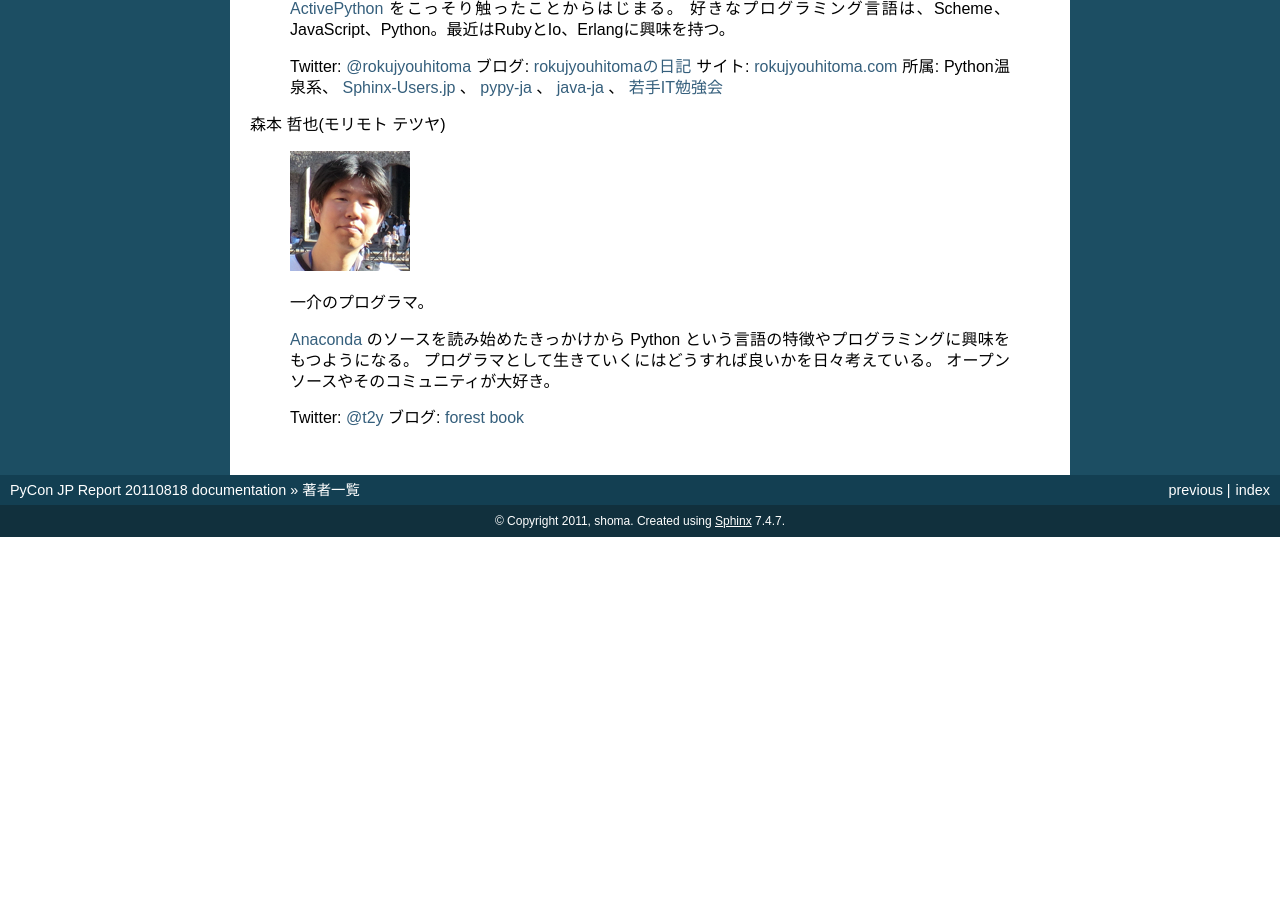
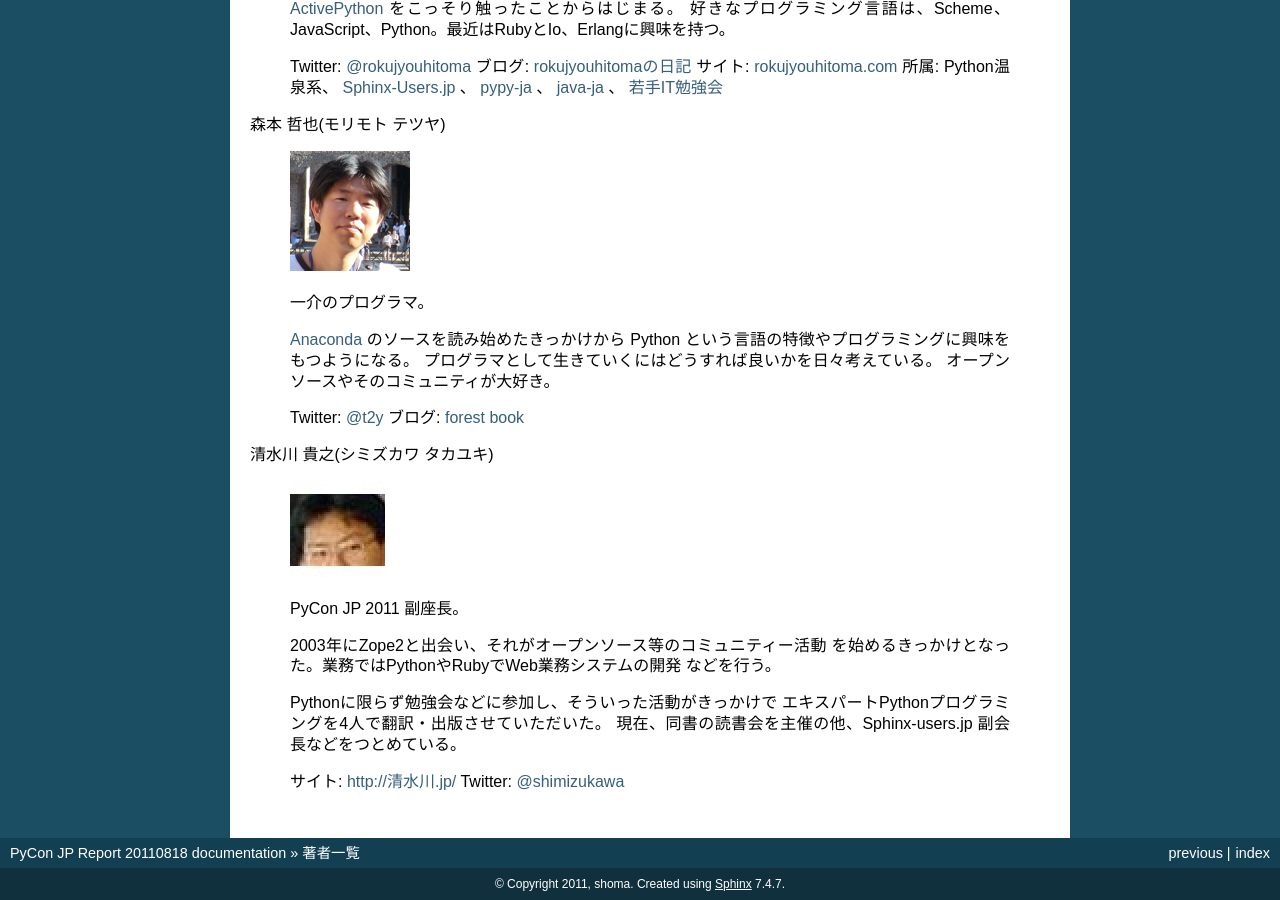
Before and after one commit to michilu/pyconjp-management-side-report, a Sphinx documentation site: the page built from sphinx/authors.rst, in a window 1280 px wide and 900 px high, scrolled down 5336 px. Built offline with Sphinx 7.4.7, drawn with Linux system fonts in a browser that asks for light colours; before the commit the page ends 5873 px from its top, so only the background shows below that.

Commit message:
add profile for shimizukawa

```diff
--- a/sphinx/authors.rst
+++ b/sphinx/authors.rst
@@ -130,3 +130,21 @@
 
     Twitter: `@t2y <http://twitter.com/#!/t2y>`_
     ブログ: `forest book <http://d.hatena.ne.jp/t2y-1979/>`_
+
+
+清水川 貴之(シミズカワ タカユキ)
+
+   .. image:: /_static/shimizukawa.jpg
+
+   PyCon JP 2011 副座長。
+
+   2003年にZope2と出会い、それがオープンソース等のコミュニティー活動
+   を始めるきっかけとなった。業務ではPythonやRubyでWeb業務システムの開発
+   などを行う。
+
+   Pythonに限らず勉強会などに参加し、そういった活動がきっかけで
+   エキスパートPythonプログラミングを4人で翻訳・出版させていただいた。
+   現在、同書の読書会を主催の他、Sphinx-users.jp 副会長などをつとめている。
+
+   サイト: `http://清水川.jp/ <http://清水川.jp/>`_
+   Twitter: `@shimizukawa <http://twitter.com/shimizukawa>`_
```
Also changed, not shown: sphinx/_static/shimizukawa.jpg (added).
